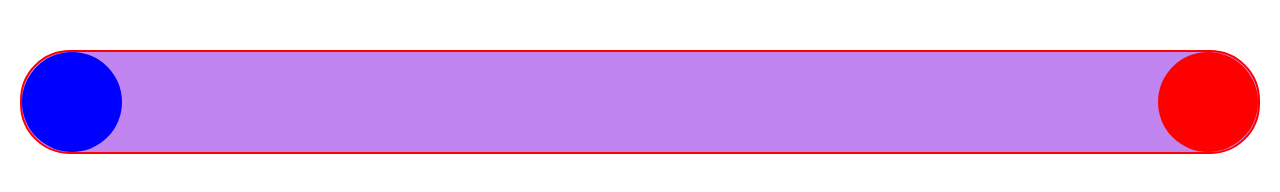
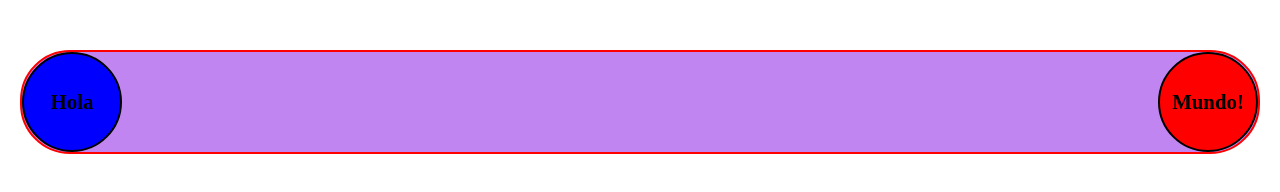
Before and after one commit to hadiazb/animations, a plain HTML site: page index.html in a window 1280 px wide. Drawn offline with Linux system fonts and the light colour scheme.

Commit message:
arreglando mas detalles

```diff
--- a/index.html
+++ b/index.html
@@ -9,8 +9,8 @@
 </head>
 <body>
   <div class="box">
-    <div class="pelota a"></div>
-    <div class="pelota b"></div>
+    <div class="pelota a">Hola</div>
+    <div class="pelota b">Mundo!</div>
   </div>
 </body>
 </html>
--- a/style/style.css
+++ b/style/style.css
@@ -15,6 +15,12 @@
   width: 100px;
   height: 100px;
   border-radius: 50%;
+  border: 2px solid black;
+  display: flex;
+  justify-content: center;
+  align-items: center;
+  font-size: 1.3em;
+  font-weight: bold;
 }
 .pelota.a{
   background-color: blue;
```
